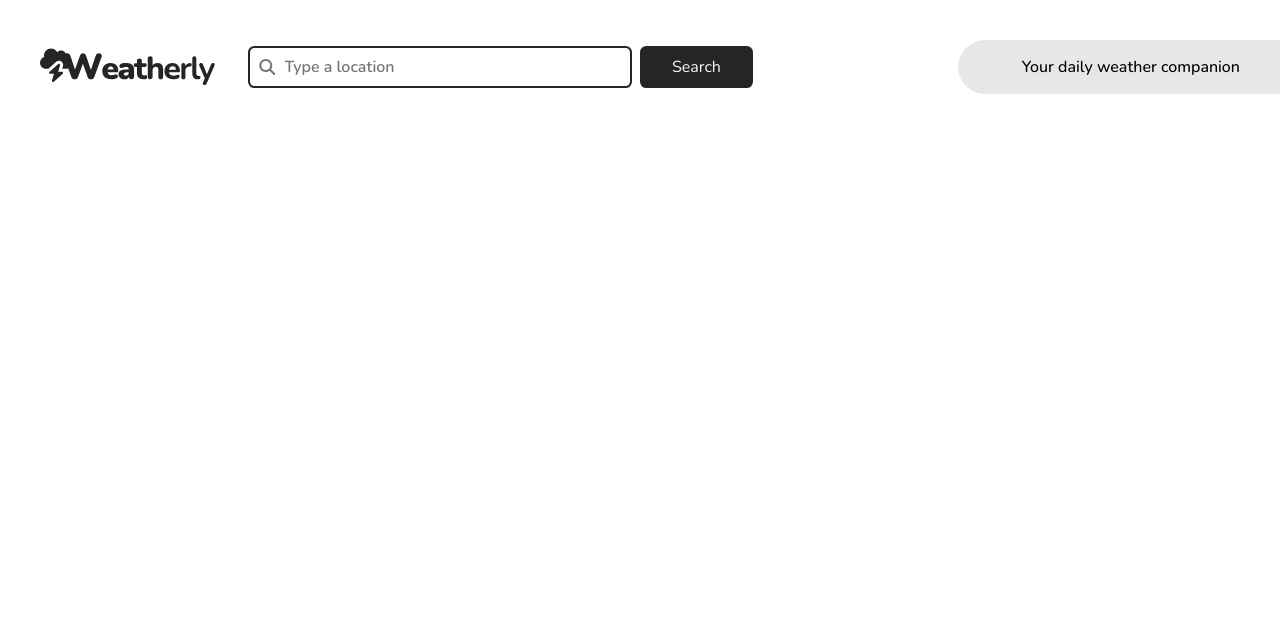
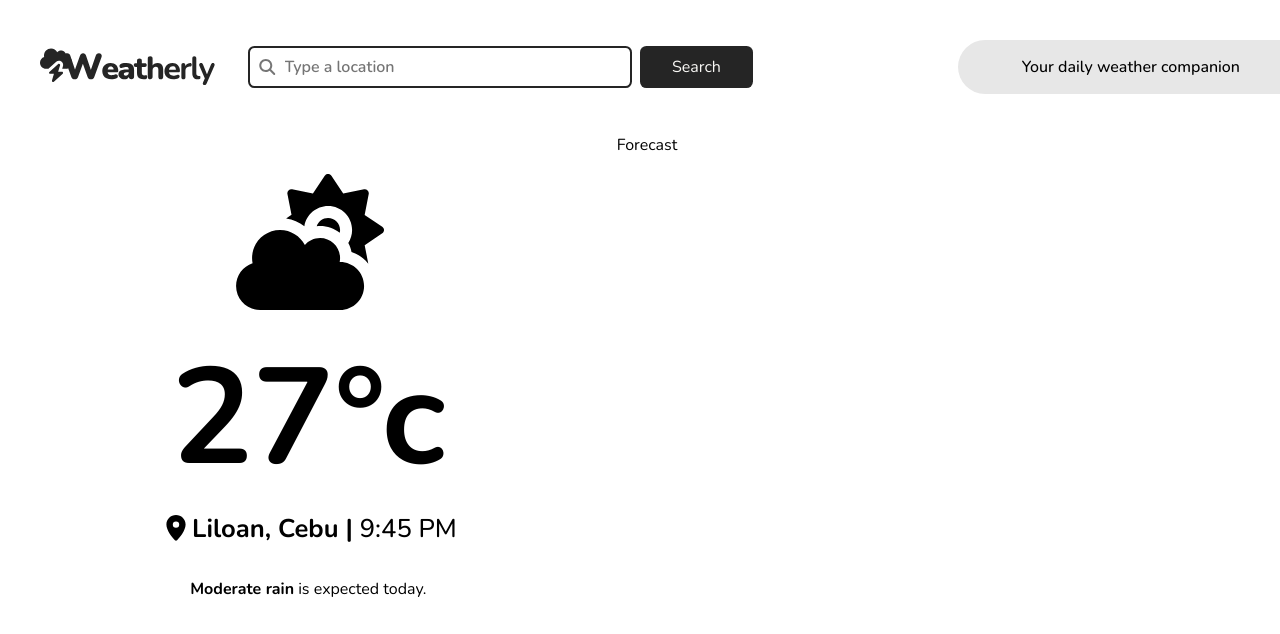
Before and after one commit to giannidylancbhg/weatherly, a React (Vite) app: page / in a window 1280 px wide. Shown: the top 634 px of the page. Built offline with nearby package versions, Linux system fonts and the light colour scheme.

Commit message:
feat: add display current temperature and location

```diff
--- /dev/null
+++ b/src/components/Weather/CurrentWeather/CurrentWeather.css
@@ -0,0 +1,36 @@
+.current-weather {
+  display: flex;
+  flex-direction: column;
+  align-items: center;
+  gap: 2rem;
+
+  flex: 1;
+  padding: 2rem;
+}
+
+.current-weather .icon {
+  display: block;
+  margin: 0 auto;
+  width: 10rem;
+}
+
+.temperature {
+  font-size: 8.5rem;
+  font-weight: 700;
+  text-align: center;
+}
+
+.location {
+  text-align: center;
+  font-size: 1.6rem;
+  font-weight: 700;
+}
+
+.location-time {
+  font-weight: 500;
+}
+
+.weather-description span {
+  font-weight: 700;
+  font-size: 1rem;
+}
--- /dev/null
+++ b/src/components/Weather/CurrentWeather/CurrentWeather.jsx
@@ -0,0 +1,27 @@
+import "./CurrentWeather.css";
+import weatherIconExample from "../../../assets/icons/example-weather-icon.svg";
+import { FontAwesomeIcon } from "@fortawesome/react-fontawesome";
+import { faLocationDot } from "@fortawesome/free-solid-svg-icons";
+
+export default function CurrentWeather() {
+  return (
+    <section className="current-weather">
+      <div className="current-weather-info">
+        <img src={weatherIconExample} alt="" className="icon" />
+        <h1 className="temperature">27&deg;c</h1>
+        <p className="location">
+          <FontAwesomeIcon icon={faLocationDot} />
+          <span className="location-name">Liloan, Cebu</span>
+          <span className="separator"> | </span>
+          <span className="location-time">9:45 PM</span>
+        </p>
+      </div>
+
+      <p className="weather-description">
+        <span>Moderate rain</span> is expected today.
+      </p>
+
+      <div className="current-weather-highlights"></div>
+    </section>
+  );
+}
--- a/src/components/Weather/Weather.css
+++ b/src/components/Weather/Weather.css
@@ -1,3 +1,4 @@
 .weather-container {
   flex: 1;
+  display: flex;
 }
--- a/src/components/Weather/Weather.jsx
+++ b/src/components/Weather/Weather.jsx
@@ -1,10 +1,13 @@
+import CurrentWeather from "./CurrentWeather/CurrentWeather";
 import "./Weather.css";
 
 export default function Weather() {
   return (
     <main className="weather-container">
-      <section className="current-weather"></section>
-      <section className="forecast"></section>
+      <CurrentWeather />
+      <section className="forecast" style={{ flex: 1.2 }}>
+        Forecast
+      </section>
     </main>
   );
 }
```
Also changed, not shown: src/assets/icons/example-weather-icon.svg (added).
